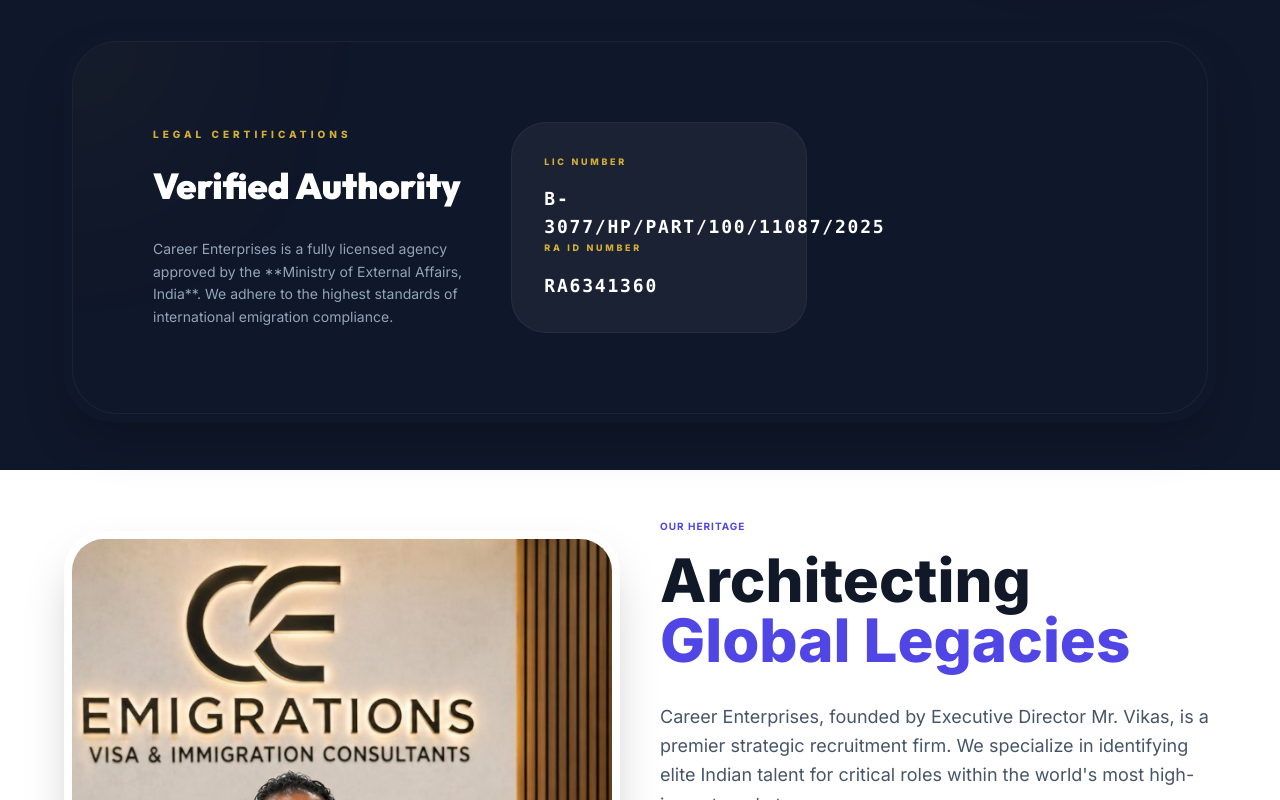
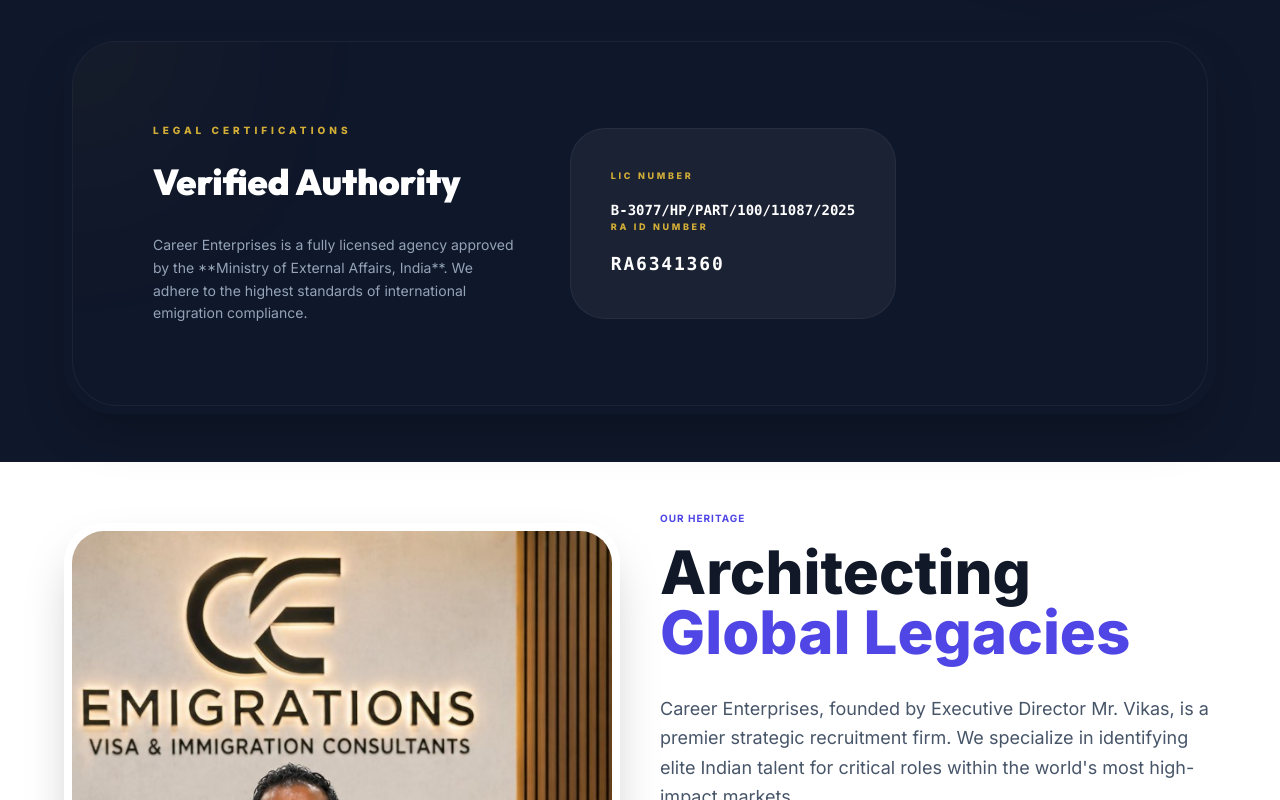
Before and after one commit to Abhishek-gupta-max/Career-Enterprises, a React (Vite) app: page / in a window 1280 px wide. Shown: the part 1340-2140 px from the top of the page. Built offline with nearby package versions, Linux system fonts and the light colour scheme; no server answers.

Commit message:
Fix Card of Lic

```diff
--- a/index.html
+++ b/index.html
@@ -45,7 +45,7 @@
     "name": "Career Enterprises",
     "description": "Government-approved overseas recruitment agency connecting Indian professionals with global employers.",
     "url": "https://careerenterprises.in",
-    "telephone": "+91-9805523265",
+    "telephone": "+91-7807464389",
     "email": "careerenterprises0888@gmail.com",
     "address": {
       "@type": "PostalAddress",
--- a/src/components/Trust.jsx
+++ b/src/components/Trust.jsx
@@ -73,9 +73,9 @@
               </div>
 
               <div className="grid grid-cols-1 sm:grid-cols-2 gap-6 w-full lg:w-auto z-10">
-                <div className="bg-white/5 p-8 rounded-[35px] border border-white/5 hover:bg-white/10 transition-all">
+                <div className="bg-white/5 p-10 rounded-[35px] border border-white/5 hover:bg-white/10 transition-all min-w-max">
                   <p className="text-[9px] font-black text-royal-gold uppercase tracking-[0.3em] mb-4">LIC Number</p>
-                  <p className="text-white text-lg font-black tracking-widest font-mono">B-3077/HP/PART/100/11087/2025</p>
+                  <p className="text-white text-sm font-black tracking-normal font-mono whitespace-nowrap">B-3077/HP/PART/100/11087/2025</p>
                   <p className="text-[9px] font-black text-royal-gold uppercase tracking-[0.3em] mb-4">RA ID Number</p>
                   <p className="text-white text-lg font-black tracking-widest font-mono">RA6341360</p>
                 </div>
--- a/src/components/layout/Footer.jsx
+++ b/src/components/layout/Footer.jsx
@@ -79,8 +79,8 @@
             <h3 className="text-xs font-black uppercase tracking-[0.25em] text-royal-gold mb-8">Contact</h3>
             <ul className="space-y-4 text-sm text-slate-400">
               <li>
-                <a href="tel:+919805523265" className="flex items-center gap-3 hover:text-white transition-colors">
-                  <Phone size={14} className="text-royal-gold flex-shrink-0" /> +91-9805523265
+                <a href="tel:+917807464389" className="flex items-center gap-3 hover:text-white transition-colors">
+                  <Phone size={14} className="text-royal-gold flex-shrink-0" /> +91-7807464389
                 </a>
               </li>
               <li>
```
